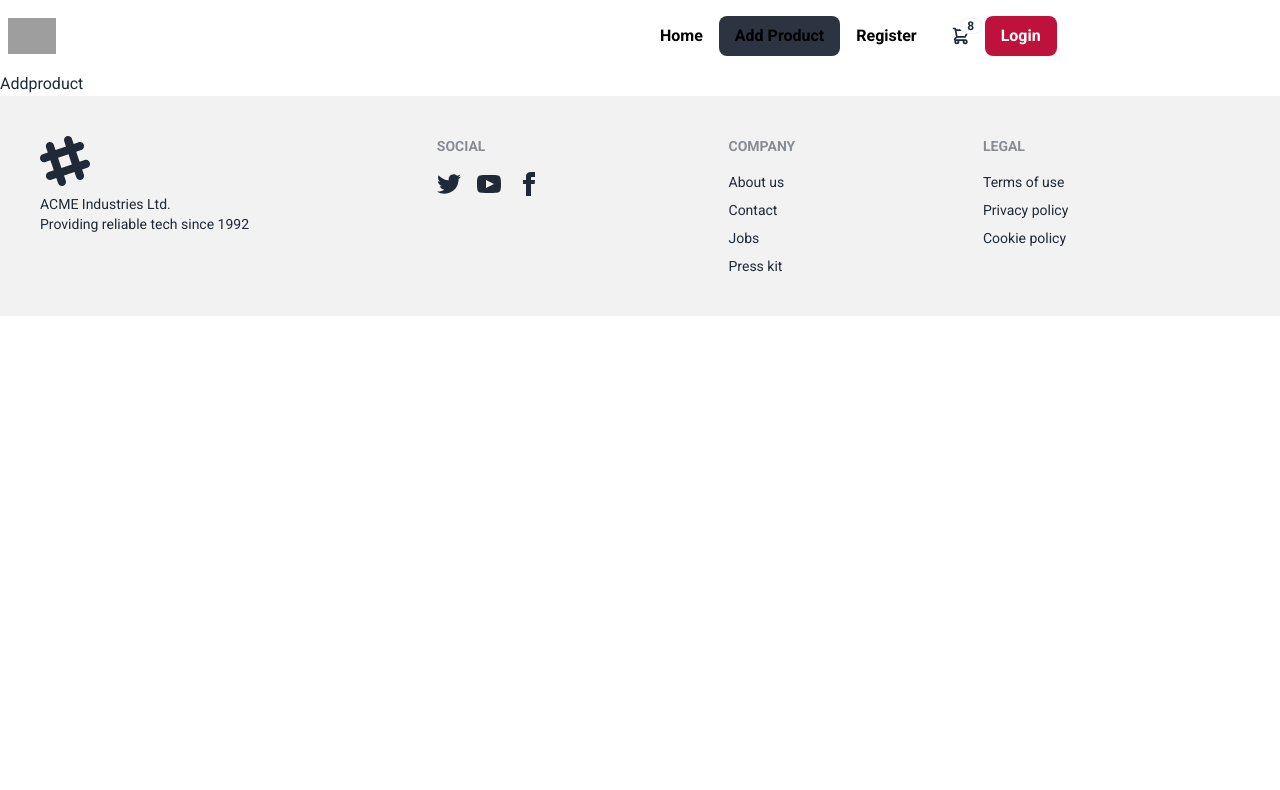
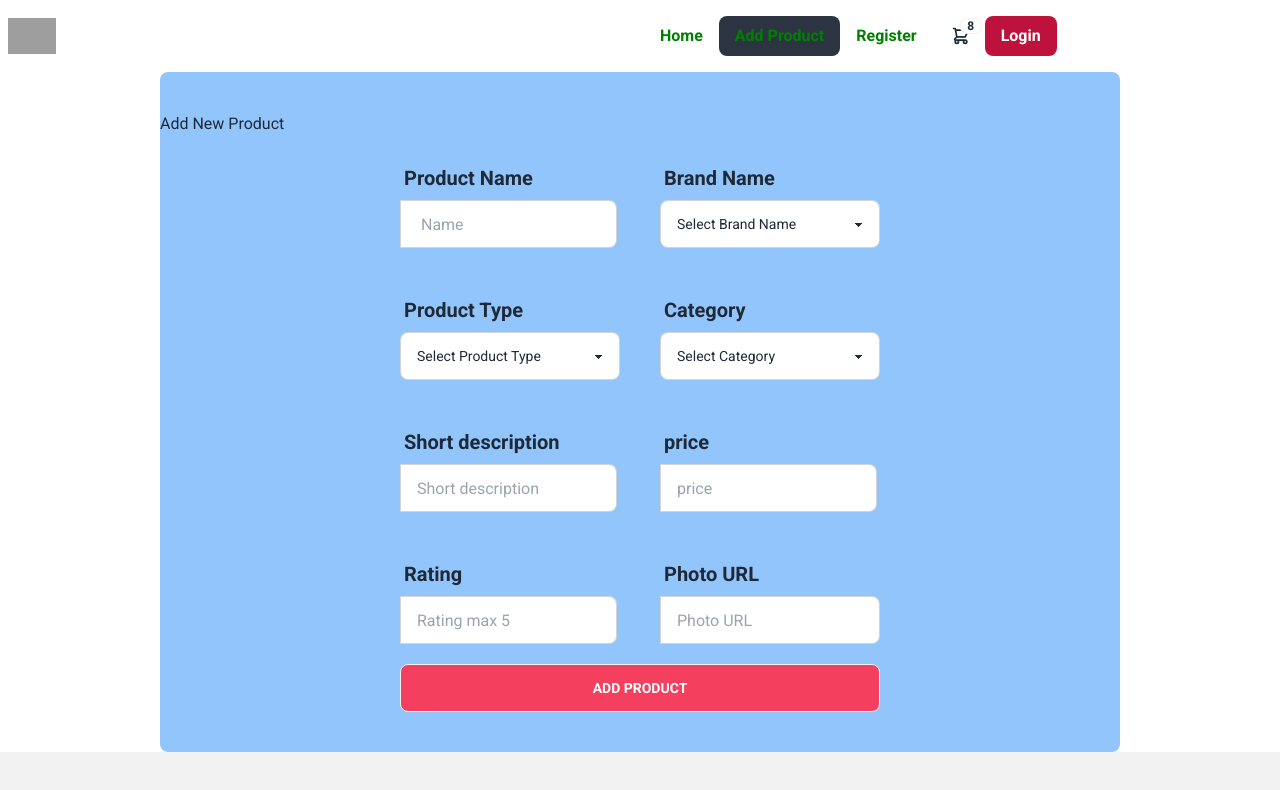
Before and after one commit to gfaruk02/fashion-and-apparel-client, a React (Vite) app: page /addproduct in a window 1280 px wide. Shown: the top 790 px of the page. Built offline with nearby package versions, Linux system fonts and the light colour scheme; no server answers; grey boxes are pictures that could not be loaded.

Commit message:
complete add product page and send data to database

```diff
--- a/src/components/Addproduct/Addproduct.jsx
+++ b/src/components/Addproduct/Addproduct.jsx
@@ -1,8 +1,148 @@
+import Swal from 'sweetalert2'
+
 
 const Addproduct = () => {
+
+    const handleAddProduct = event =>{
+        event.preventDefault();
+        const form = event.target;
+        const name = form.name.value;
+        const brand = form.brand.value;
+        const type = form.type.value;
+        const price = form.price.value;
+        const description = form.description.value;
+        const rating = form.rating.value;
+        const photo = form.photo.value;
+        const product = {name,brand,type,price,description,rating,photo}
+        // console.log(name,brand,type,price,description,rating,photo);
+        console.log(product);
+
+        fetch('http://localhost:5000/product',{
+            method: "POST",
+            headers:{
+                "content-type" : "application/json"
+            },
+            body: JSON.stringify(product)
+        })
+        .then(res=>res.json())
+        .then(data=>{
+            console.log(data);
+            if(data.insertedId){
+                Swal.fire({
+                    title: 'Successfully!',
+                    text: 'Data Added in Successfully',
+                    icon: 'success',
+                    confirmButtonText: 'Cool'
+                  })
+            }
+            form.reset();
+        })
+
+    }
+
     return (
-        <div>
-            <h1>Addproduct</h1>
+        <div className="mx-auto w-3/4 pt-10 rounded-lg bg-blue-300">
+            <h1> Add New Product</h1>
+            <form onSubmit={handleAddProduct} className="w-1/2 mx-auto">
+
+            <div className="flex gap-10 justify-center py-5">
+                <div className="form-control w-full">
+                    <label className="label">
+                        <span className="label-text text-xl font-semibold">Product Name</span>
+                    </label>
+                    <label className="input-group">
+                        <input type="text" name="name" placeholder=" Name" className="input input-bordered" />
+                    </label>
+                </div>
+                <div className="form-control w-full">
+                    <label className="label">
+                        <span className="label-text text-xl font-semibold">Brand Name</span>
+                    </label>
+<select className="select select-bordered" id="brand" name="brand">
+  <option disabled selected>Select Brand Name</option>
+  <option value="nike">Nike</option>
+  <option value="adidas">Adidas</option>
+  <option value="gucci">Gucci</option>
+  <option value="zara">Zara</option>
+  <option value="h&m">H&M</option>
+  <option value="levis">Levi's</option>
+</select>
+                </div>
+            </div>
+
+            <div className="flex gap-10 justify-center py-5">
+                <div className="form-control w-full">
+                    <label className="label">
+                        <span className="label-text text-xl font-semibold">Product Type</span>
+                    </label>
+                    {/* <label className="input-group">
+                        <input type="text" name="type" placeholder="man, woman, kids" className="input input-bordered" />
+                    </label> */}
+                    <select className="select select-bordered" id="type" name="type">
+                    <option disabled selected>Select Product Type</option>
+                    <option value="dresses">Dresses</option>
+                    <option value="shoes">Shoes</option>
+                    <option value="suit">Suit</option>
+                    <option value="shirt">Shirt</option>
+                    <option value="skirt">Skirt</option>
+                    <option value="uniform">Uniform</option>
+                    <option value="beg">Beg</option>
+                    <option value="boot">Boot</option>
+                    {/* <option value="Boot">Boot</option> */}
+                    </select>
+                </div>
+                <div className="form-control w-full">
+                    <label className="label">
+                        <span className="label-text text-xl font-semibold">Category</span>
+                    </label>
+                    <select className="select select-bordered" id="category" name="category">
+                    <option disabled selected>Select Category</option>
+                    <option value="women">women's fashion</option>
+                    <option value="men">Men's fashion</option>
+                    <option value="kids">Kid's fashion</option>
+
+                    </select>
+                </div>
+            </div>
+            <div className="flex gap-10 justify-center py-5">
+                <div className="form-control w-full">
+                    <label className="label">
+                        <span className="label-text text-xl font-semibold">Short description</span>
+                    </label>
+                    <label className="input-group">
+                        <input type="text" name="description" placeholder="Short description" className="input input-bordered" />
+                    </label>
+                </div>
+                <div className="form-control w-full">
+                    <label className="label">
+                        <span className="label-text text-xl font-semibold">price</span>
+                    </label>
+                    <label className="input-group">
+                        <input type="number" name="price" placeholder="price " className="input input-bordered" />
+                    </label>
+                </div>
+            </div>
+            <div className=" flex gap-10 justify-center py-5">
+            <div className="form-control w-full">
+                    <label className="label">
+                        <span className="label-text text-xl font-semibold">Rating</span>
+                    </label>
+                    <label className="input-group">
+                        <input type="number" name="rating" placeholder="Rating max 5 " className="input input-bordered" />
+                    </label>
+                </div>
+            <div className="form-control w-full">
+                    <label className="label">
+                        <span className="label-text text-xl font-semibold">Photo URL</span>
+                    </label>
+                    <label className="input-group">
+                        <input type="text" name="photo" placeholder="Photo URL" className="input input-bordered w-full" />
+                    </label>
+                </div>
+            </div>
+            <input className="btn btn-block mb-10 bg-rose-500 text-white hover:bg-rose-400" type="submit" value="Add Product" />
+
+            </form>
         </div>
     );
 };
--- a/src/components/Navbar/Navbar.jsx
+++ b/src/components/Navbar/Navbar.jsx
@@ -18,7 +18,7 @@ const Navbar = () => {
                 style={({ isActive, isPending, isTransitioning }) => {
                     return {
                     fontWeight: isActive ? "bold" : "",
-                    color: isPending ? "red" : "black",
+                    color: isPending ? "white" : "green",
                     viewTransitionName: isTransitioning ? "slide" : "",
                     };
                 }}
@@ -33,7 +33,7 @@ const Navbar = () => {
                 style={({ isActive, isPending, isTransitioning }) => {
                     return {
                     fontWeight: isActive ? "bold" : "",
-                    color: isPending ? "red" : "black",
+                    color: isPending ? "white" : "green",
                     viewTransitionName: isTransitioning ? "slide" : "",
                     };
                 }}
@@ -47,7 +47,7 @@ const Navbar = () => {
                 style={({ isActive, isPending, isTransitioning }) => {
                     return {
                     fontWeight: isActive ? "bold" : "",
-                    color: isPending ? "red" : "black",
+                    color: isPending ? "white" : "green",
                     viewTransitionName: isTransitioning ? "slide" : "",
                     };
                 }}
@@ -61,7 +61,7 @@ const Navbar = () => {
                 style={({ isActive, isPending, isTransitioning }) => {
                     return {
                     fontWeight: isActive ? "bold" : "",
-                    color: isPending ? "red" : "black",
+                    color: isPending ? "white" : "green",
                     viewTransitionName: isTransitioning ? "slide" : "",
                     };
                 }}
```
Also changed, not shown: package.json (+6 -1 lines), public/services.json (added, +34 -0 lines).
